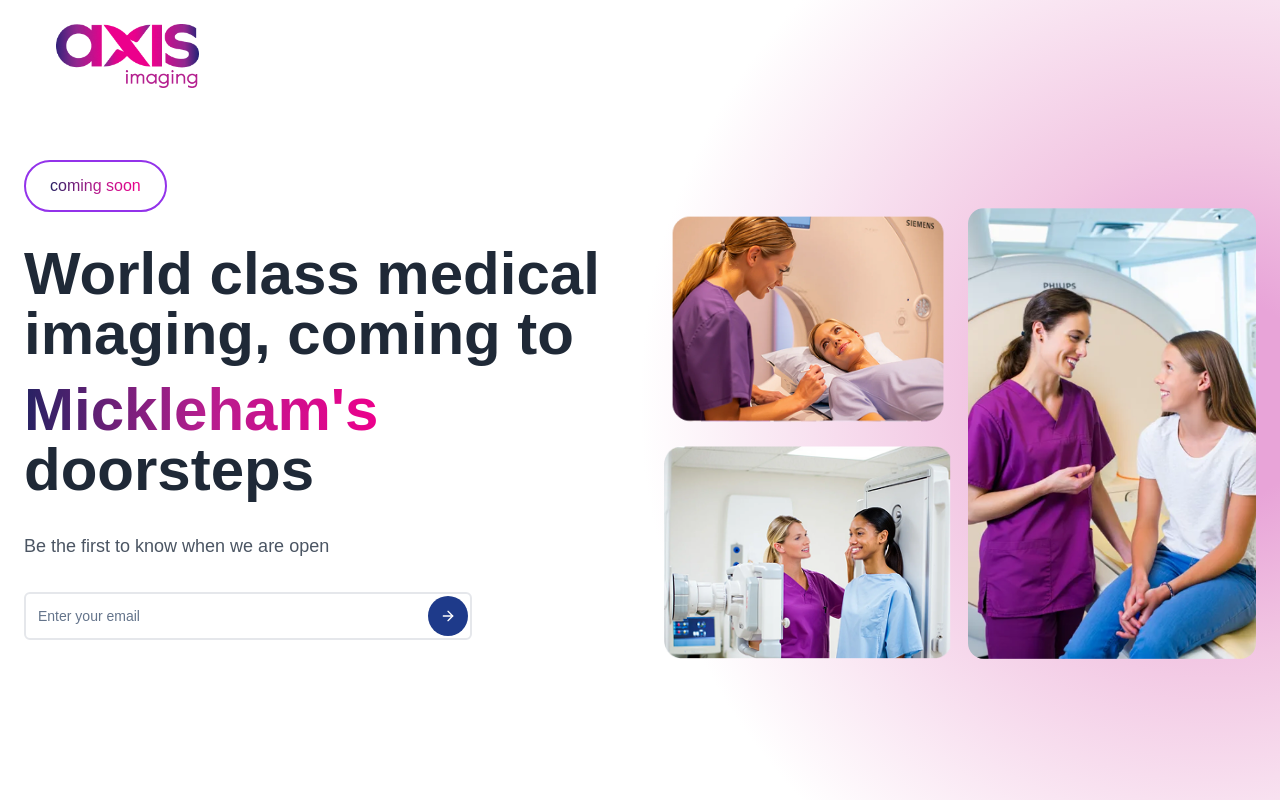
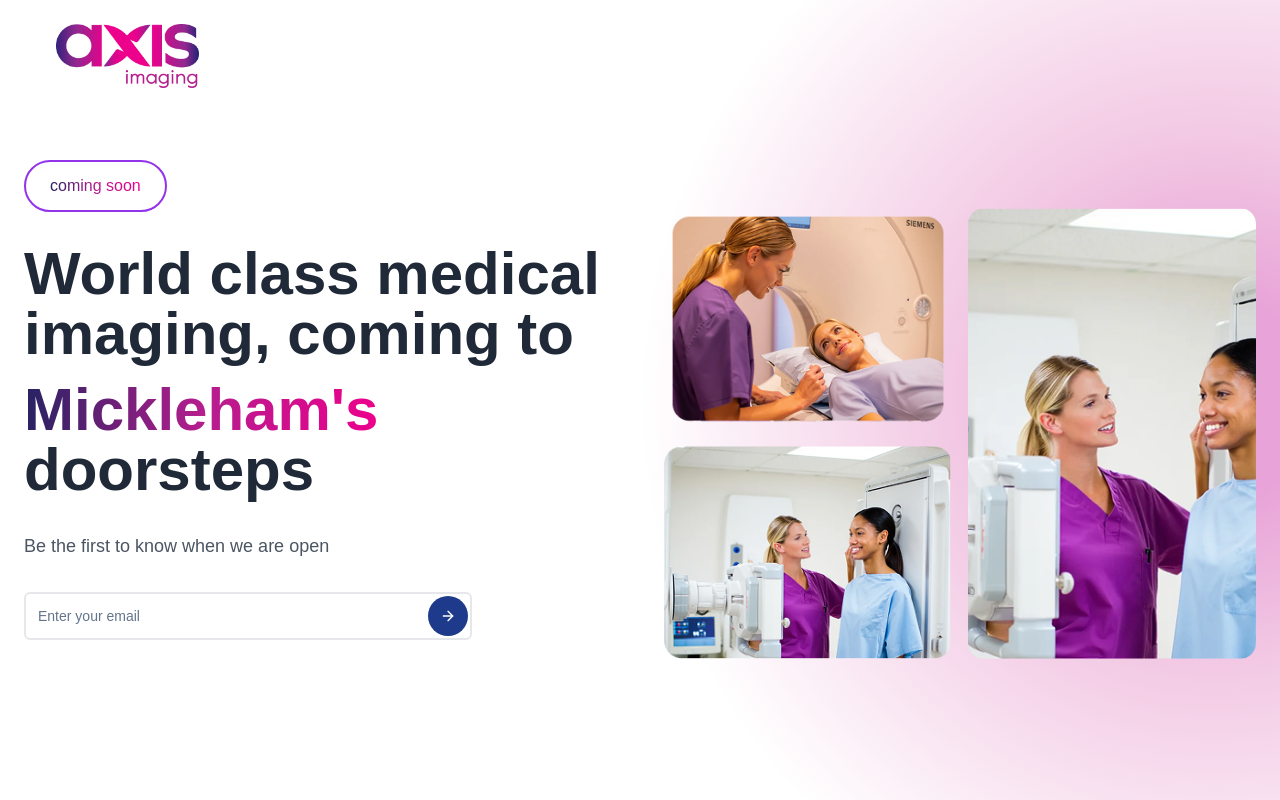
Before and after one commit to hasanaxis/stellar-web-launchpad-site, a React (Vite) app: page / in a window 1280 px wide. Built offline with nearby package versions, Linux system fonts and the light colour scheme; a web font is replaced by a local one.

Commit message:
Replace image with higher quality version
Replaced the image in the HeroSection component with the higher quality version.

```diff
--- a/src/components/HeroSection.tsx
+++ b/src/components/HeroSection.tsx
@@ -74,7 +74,7 @@ const HeroSection = () => {
               <div className="animate-fade-in" style={{
               animationDelay: '0.4s'
             }}>
-                <img src="/lovable-uploads/02f4dcfa-52ea-44fb-8b38-ec95718fa3d3.png" alt="Medical professional with young patient near imaging equipment" className="w-full h-full object-cover rounded-2xl" />
+                <img src="/lovable-uploads/fbf14e35-9633-4eb2-8644-4cbf4f7afc25.png" alt="Medical professional with young patient near imaging equipment" className="w-full h-full object-cover rounded-2xl" />
               </div>
             </div>
           </div>
```
Also changed, not shown: public/lovable-uploads/fbf14e35-9633-4eb2-8644-4cbf4f7afc25.png (added).
